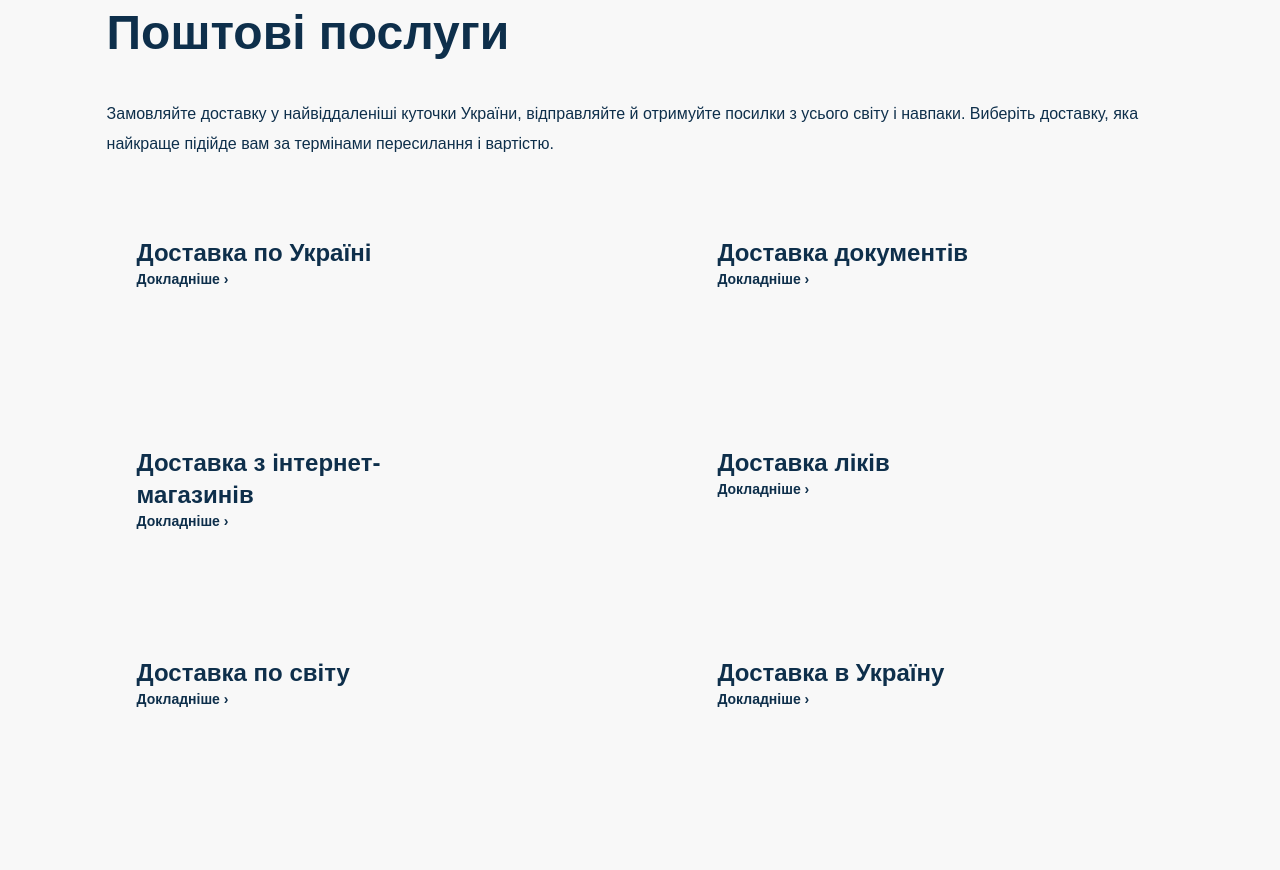
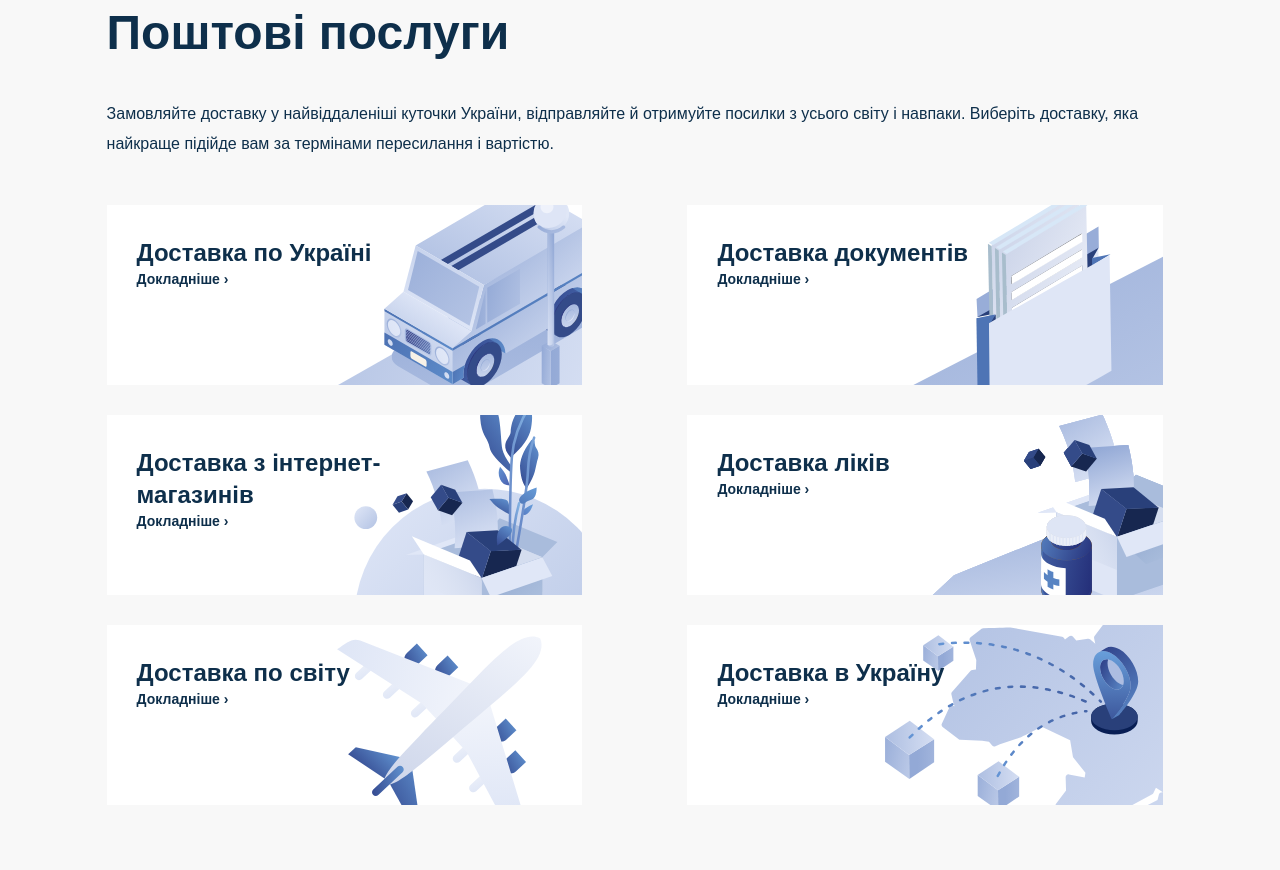
Before and after one commit to ViktorZvarych/okten-project-ukrposhta, a plain HTML site: page index.html in a window 1280 px wide. Shown: the part 830-1700 px from the top of the page. Drawn offline with nearby package versions, Linux system fonts and the light colour scheme.

Commit message:
added svg backgrounds for services buttons

```diff
--- a/css/media-styles.css
+++ b/css/media-styles.css
@@ -1,6 +1,14 @@
-@media screen and (min-width: 1500px) {
+@media screen and (min-width: 1440px) {
   :root {
-    font-size: 1.1vw;
+    font-size: 1.25vw;
+  }
+
+  .services--banner {
+    width: 35vw;
+  }
+
+  .services--list {
+    width: 55vw;
   }
 }
 
--- a/css/styles.css
+++ b/css/styles.css
@@ -49,7 +49,7 @@ html {
 body {
   position: relative;
   min-height: 100vh;
-  min-width: 97vw;
+  /* min-width: 97vw; */
   font-family: 'Rubik Regular', sans-serif;
   /* z-index: 1; */
 }
@@ -291,12 +291,6 @@ p {
   width: 100vw;
 }
 
-.container-relative {
-  position: relative;
-  height: 100vh;
-  width: 100vw;
-}
-
 .up-button {
   position: fixed;
   bottom: 5vh;
@@ -307,7 +301,6 @@ p {
   border-radius: 10px;
   font-size: 2rem;
   color: var(--section-main-bg-color);
-  z-index: 20;
   transform: rotate(-90deg);
   transition: background-color 0.5s ease;
 }
@@ -514,6 +507,42 @@ background-color: var(--section-main-bg-color);
   font-size: 0.875rem;
   font-weight: 700;
   line-height: 20px;
+}
+
+.car-svg {
+  background: url(../assets/svg/car.svg);
+  background-size: cover;
+  background-position: center;
+}
+
+.documents-svg {
+  background: url(../assets/svg/docs.svg);
+  background-size: cover;
+  background-position: center;
+}
+
+.box-svg {
+  background: url(../assets/svg/box.svg);
+  background-size: cover;
+  background-position: center;
+}
+
+.medicine-svg {
+  background: url(../assets/svg/medicine.svg);
+  background-size: cover;
+  background-position: center;
+}
+
+.plane-svg {
+  background: url(../assets/svg/plane.svg);
+  background-size: cover;
+  background-position: center;
+}
+
+.map-svg {
+  background: url(../assets/svg/map.svg);
+  background-size: cover;
+  background-position: center;
 }
 
 /* #endregion */
--- a/index.html
+++ b/index.html
@@ -316,9 +316,7 @@
 
       <!-- Up-button -->
       <div class="container-fixed">
-        <div class="container-relative">
           <a class="up-button" href="#top">›</a>
-        </div>
       </div>
 
       <!-- Hero banner PLUS Tracking -->
@@ -366,21 +364,21 @@
 
             <li>
               <a href="#" class="form-parcel">
-                <img src="../assets/icons/parcel.svg" alt="form parcel icon" />
+                <img src="./assets/icons/parcel.svg" alt="form parcel icon" />
                 <span>Оформити</span>
               </a>
             </li>
 
             <li>
               <a href="#" class="find-index">
-                <img src="../assets/icons/index.svg" alt="find index icon" />
+                <img src="./assets/icons/index.svg" alt="find index icon" />
                 <span>Знайти індекс</span>
               </a>
             </li>
 
             <li>
               <a href="#" class="book">
-                <img src="../assets/icons/book.svg" alt="book icon" />
+                <img src="./assets/icons/book.svg" alt="book icon" />
                 <span>Передплатити</span>
               </a>
             </li>
@@ -397,42 +395,42 @@
         </div>
 
         <ul class="services--list">
-          <li class="services--list-item">
+          <li class="services--list-item car-svg">
             <a href="#">
               <h4 class="subsection-title">Доставка по Україні</h4>
               <h6>Докладніше &#8250;</h6>
             </a>
           </li>
 
-          <li class="services--list-item">
+          <li class="services--list-item documents-svg">
             <a href="#">
               <h4 class="subsection-title">Доставка документів</h4>
               <h6>Докладніше &#8250;</h6>
             </a>
           </li>
 
-          <li class="services--list-item">
+          <li class="services--list-item box-svg">
             <a href="#">
               <h4 class="subsection-title">Доставка з інтернет-магазинів</h4>
               <h6>Докладніше &#8250;</h6>
             </a>
           </li>
 
-          <li class="services--list-item">
+          <li class="services--list-item medicine-svg">
             <a href="#">
               <h4 class="subsection-title">Доставка ліків</h4>
               <h6>Докладніше &#8250;</h6>
             </a>
           </li>
 
-          <li class="services--list-item">
+          <li class="services--list-item plane-svg">
             <a href="#">
               <h4 class="subsection-title">Доставка по світу</h4>
               <h6>Докладніше &#8250;</h6>
             </a>
           </li>
 
-          <li class="services--list-item">
+          <li class="services--list-item map-svg">
             <a href="#">
               <h4 class="subsection-title">Доставка в Україну</h4>
               <h6>Докладніше &#8250;</h6>
```
Also changed, not shown: assets/svg/box.svg (added), assets/svg/car.svg (added), assets/svg/docs.svg (added), assets/svg/map.svg (added), assets/svg/medicine.svg (added), assets/svg/plane.svg (added).
